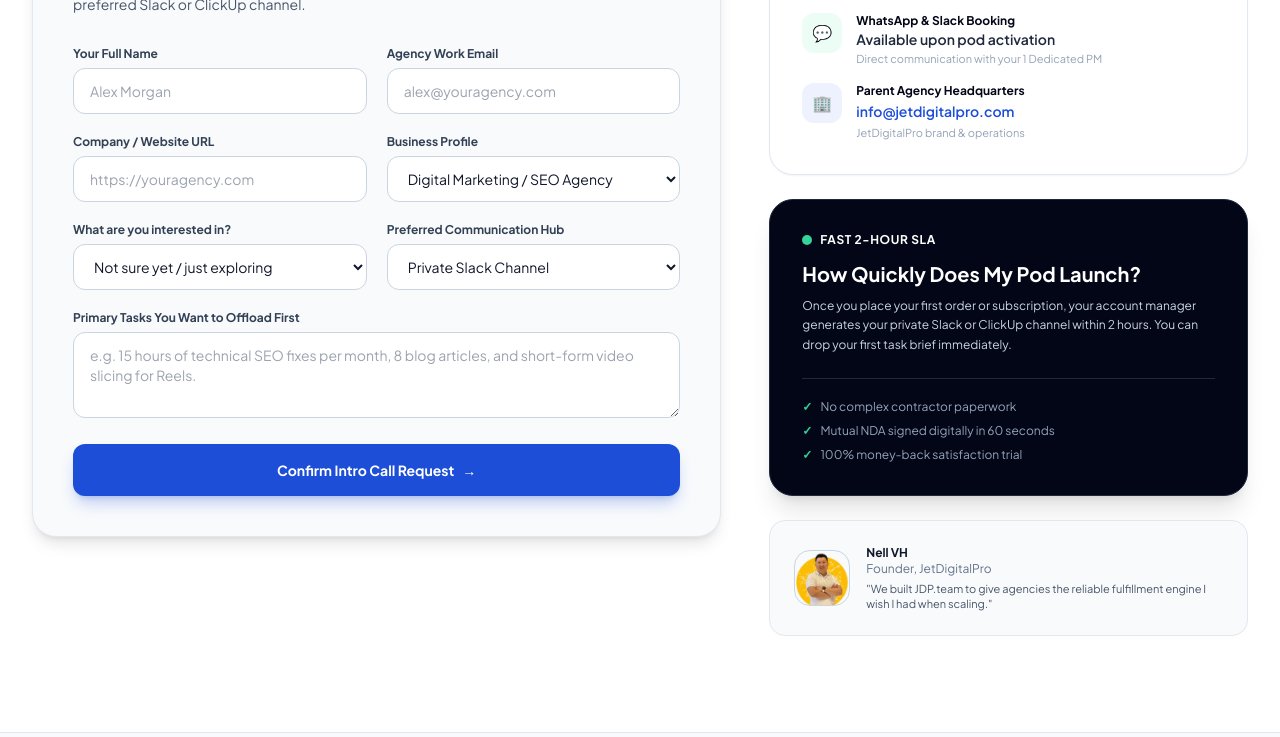
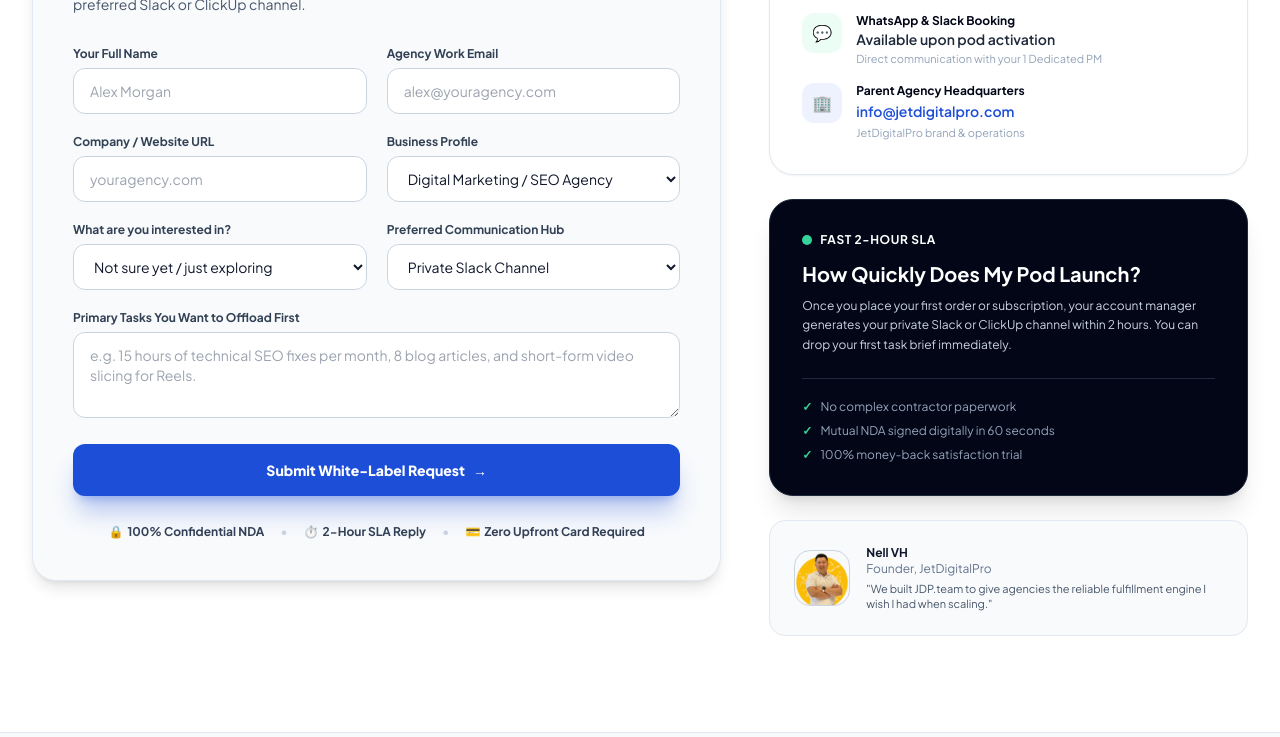
Before and after one commit to emerilansel-jpg/jdp-team, a plain HTML site: page contact.html in a window 1280 px wide. Shown: the part 680-1417 px from the top of the page. Drawn offline with nearby package versions, Linux system fonts and the light colour scheme.

Commit message:
fix(cro-3x): Loop 1 (H1 clarity & factual price sync), Loop 2 (form friction removal & trust seal), Loop 3 (catalog multi-tag filter fix)

```diff
--- a/contact.html
+++ b/contact.html
@@ -244,7 +244,7 @@
               <div class="grid grid-cols-1 sm:grid-cols-2 gap-5">
                 <div>
                   <label class="block text-xs font-bold text-slate-700 mb-1.5">Company / Website URL</label>
-                  <input type="url" id="formUrl" required placeholder="https://youragency.com" class="w-full px-4 py-3 rounded-xl bg-white border border-slate-300 text-slate-900 text-sm focus:outline-none focus:border-brand-600 shadow-2xs">
+                  <input type="text" id="formUrl" placeholder="youragency.com" class="w-full px-4 py-3 rounded-xl bg-white border border-slate-300 text-slate-900 text-sm focus:outline-none focus:border-brand-600 shadow-2xs">
                 </div>
                 <div>
                   <label class="block text-xs font-bold text-slate-700 mb-1.5">Business Profile</label>
@@ -289,10 +289,18 @@
                 <textarea id="formTasks" rows="3" placeholder="e.g. 15 hours of technical SEO fixes per month, 8 blog articles, and short-form video slicing for Reels." class="w-full px-4 py-3 rounded-xl bg-white border border-slate-300 text-slate-900 text-sm focus:outline-none focus:border-brand-600 shadow-2xs"></textarea>
               </div>
 
-              <button type="submit" class="w-full py-4 rounded-xl font-bold text-sm bg-brand-600 hover:bg-brand-700 text-white shadow-lg shadow-brand-600/25 btn-motion flex items-center justify-center gap-2">
-                <span>Confirm Intro Call Request</span>
+              <button type="submit" id="submitBtn" class="w-full py-4 rounded-xl font-black text-sm bg-brand-600 hover:bg-brand-500 text-white shadow-xl shadow-brand-600/30 btn-motion flex items-center justify-center gap-2 transition hover:scale-[1.01] active:scale-[0.99]">
+                <span id="submitBtnText">Submit White-Label Request</span>
                 <span>→</span>
               </button>
+              <!-- Trust Guarantee Micro-Copy -->
+              <div class="flex flex-wrap items-center justify-center gap-x-4 gap-y-1.5 text-xs text-slate-500 font-semibold pt-2 text-center">
+                <span class="flex items-center gap-1">🔒 <span class="text-slate-700 font-bold">100% Confidential NDA</span></span>
+                <span class="text-slate-300 hidden sm:inline">•</span>
+                <span class="flex items-center gap-1">⏱️ <span class="text-slate-700 font-bold">2-Hour SLA Reply</span></span>
+                <span class="text-slate-300 hidden sm:inline">•</span>
+                <span class="flex items-center gap-1">💳 <span class="text-slate-700 font-bold">Zero Upfront Card Required</span></span>
+              </div>
             </form>
 
             <!-- Success Box -->
```
Also changed, not shown: index.html (+3 -3 lines), services.html (+2 -1 lines).
